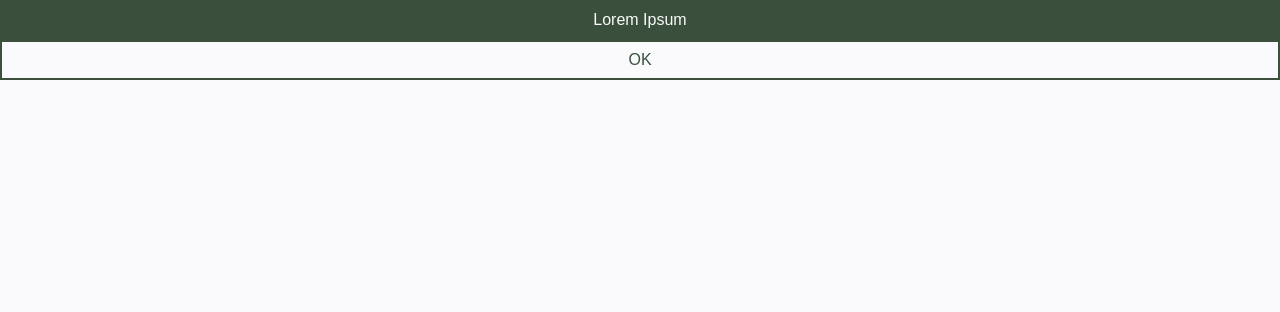
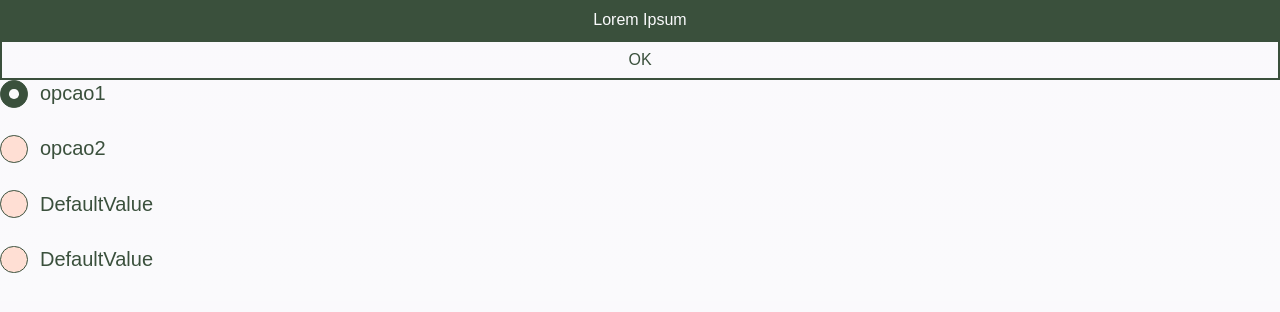
Before and after one commit to alenakano/plantindex-react, a React (Create React App) app: page / in a window 1280 px wide. Shown: the top 312 px of the page. Built offline with nearby package versions, Linux system fonts and the light colour scheme.

Commit message:
Radio component.

```diff
--- a/src/App.js
+++ b/src/App.js
@@ -1,16 +1,35 @@
-import React from 'react';
+import React, {useEffect} from 'react';
 import Button from './components/button';
+import Radio from './components/radio';
 import './style.scss';
 
 function App() {
+
   return (
     <div className="App">
       <header className="App-header">
         <Button transparent={false} text="Lorem Ipsum" />
-        <Button transparent={true} />
+        <Button transparent={true} onButtonClicked={buttonTest} />
+        <form onSubmit={console.log()}>
+        <div onChange={onChangeValue} >
+          <Radio name = 'teste' value='opcao1' defaultCheck={true}>
+          </Radio>
+          <Radio name = 'teste' value='opcao2'>
+          </Radio>
+        </div>
+
+        </form>
+        <Radio>
+        </Radio>
+        <Radio>
+        </Radio>
       </header>
     </div>
   );
+}
+
+function onChangeValue(event) {
+  console.log('CHAMOUUUUU', event.target.value)
 }
 
 function buttonTest() {
--- /dev/null
+++ b/src/components/radio/index.js
@@ -0,0 +1,2 @@
+import Radio from './radio';
+export default Radio;
--- /dev/null
+++ b/src/components/radio/radio.jsx
@@ -0,0 +1,26 @@
+import { React, useEffect, useState } from 'react';
+import './radio.scss';
+
+function Radio({
+  name = 'DefaultName',
+  value = 'DefaultValue',
+  defaultCheck = false
+}) {
+  return (
+    <label className="radio">
+      {value}
+      <input
+        id={value}
+        type="radio"
+        value={value}
+        name={name}
+        defaultChecked={defaultCheck}
+        className="radio__input"
+        value={value}
+      />
+      <span className="radio__checkmark"></span>
+    </label>
+  );
+}
+
+export default Radio;
--- /dev/null
+++ b/src/components/radio/radio.scss
@@ -0,0 +1,50 @@
+@import '../../variables';
+
+.radio {
+  display: block;
+  position: relative;
+  padding-left: 2.5rem;
+  margin-bottom: 2rem;
+  padding-top: 0.2rem;
+  cursor: pointer;
+  font-size: 1.25rem;
+  & input {
+    position: absolute;
+    opacity: 0;
+    cursor: pointer;
+    &:checked ~ .radio__checkmark {
+        background-color: $radio-active-color;
+        border: 0.1rem solid $radio-active-color;
+        &:after {
+          display: block;
+        }
+      }
+    }
+  &__checkmark {
+    position: absolute;
+    top: 0;
+    left: 0;
+    height: 1.6rem;
+    width: 1.6rem;
+    border: 0.1rem solid $radio-border-color;
+    background-color: $radio-background-color;
+    border-radius: 50%;
+    &:after {
+      content: "";
+      position: absolute;
+      display: none;
+      top: 0.5rem;
+      left: 0.5rem;
+      width: 0.6rem;
+      height: 0.6rem;
+      border-radius: 50%;
+      background: $radio-check-color;
+    }
+  }
+  &:hover {
+    & input ~ .radio__checkmark {
+      background-color: $radio-hover-color;
+      border: 0.1rem solid $radio-hover-color;
+    }
+  }
+}
```
